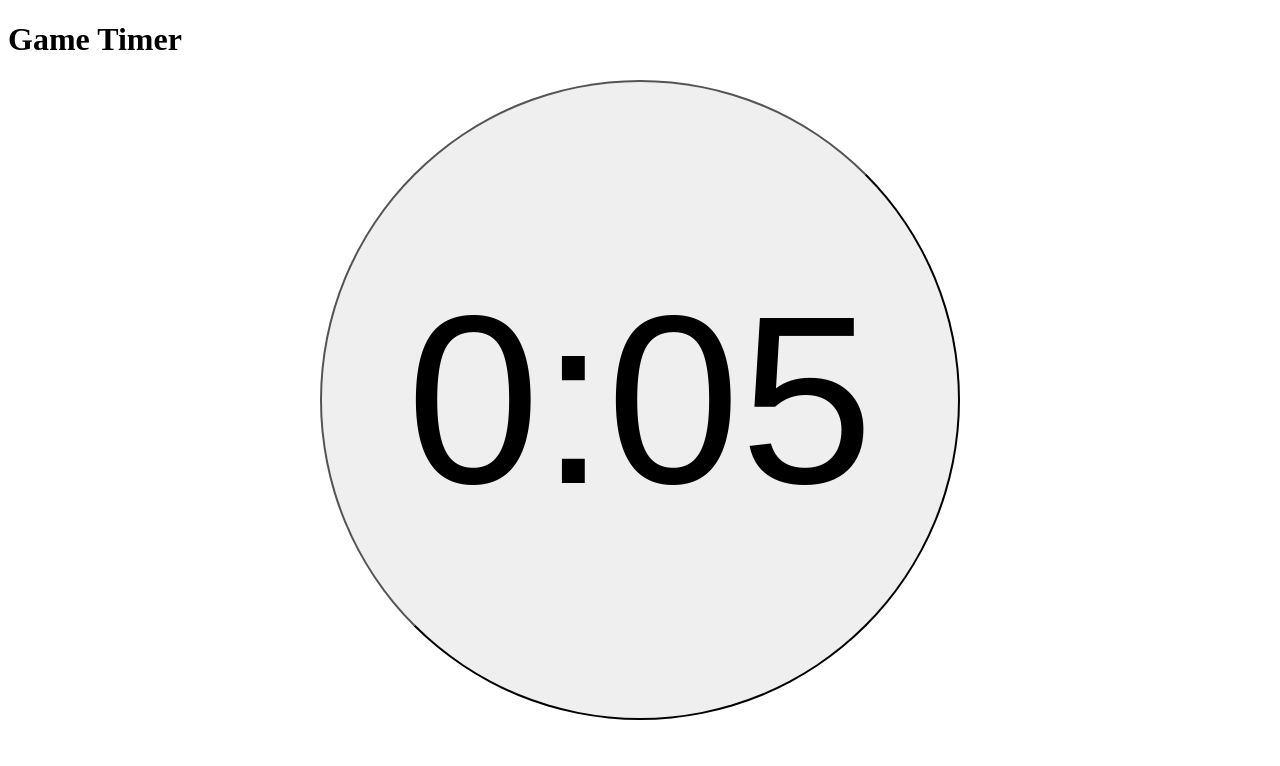
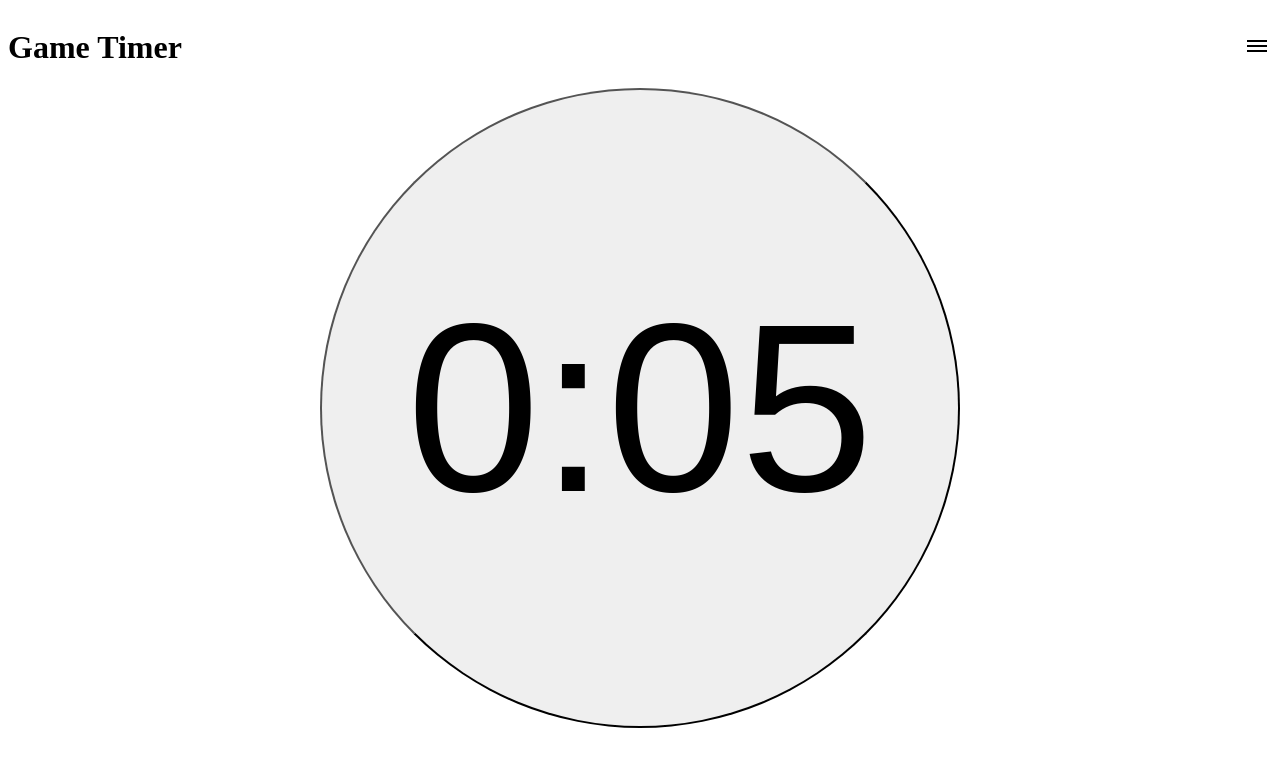
Before and after one commit to larashores/game-timer, a React (Vite) app: page / in a window 1280 px wide. Shown: the top 766 px of the page. Built offline with nearby package versions, Linux system fonts and the light colour scheme.

Commit message:
Add menu back

```diff
--- a/src/App.css
+++ b/src/App.css
@@ -1,5 +1,10 @@
-#menu {
-  float: right;
+#header {
+  display: flex;
+  align-items: center;
+}
+
+#title {
+  flex-grow: 1;
 }
 
 html,
--- a/src/App.tsx
+++ b/src/App.tsx
@@ -1,12 +1,11 @@
 import React from "react";
 import "./App.css";
-
 
 function App() {
   const initialCount = 5;
   const [count, setCount] = React.useState(initialCount);
   const timer = React.useRef(0);
-  const initialTime = React.useRef(0)
+  const initialTime = React.useRef(0);
 
   function display() {
     const minutes = Math.floor(count / 60);
@@ -16,13 +15,15 @@ function App() {
 
   function start(audio: HTMLAudioElement | undefined) {
     clearInterval(timer.current);
-    setCount(initialCount)
-    initialTime.current = Date.now()
+    setCount(initialCount);
+    initialTime.current = Date.now();
     timer.current = setInterval(loop, 1000, audio);
   }
 
   function loop(audio: HTMLAudioElement | undefined) {
-    const left = Math.ceil(initialCount - (Date.now() - initialTime.current) / 1000)
+    const left = Math.ceil(
+      initialCount - (Date.now() - initialTime.current) / 1000,
+    );
     setCount(left);
     if (left == 0) {
       clearInterval(timer.current);
@@ -32,14 +33,35 @@ function App() {
 
   return (
     <>
-      <div>
+      <div id="header">
         <h1 id="title">Game Timer</h1>
         <label id="menu">
-          {/* <svg width="30" height="30" xmlns="http://www.w3.org/2000/svg">
-            <line x1="5" y1="10" x2="25" y2="10" stroke="black" stroke-width="2" />
-            <line x1="5" y1="15" x2="25" y2="15" stroke="black" stroke-width="2" />
-            <line x1="5" y1="20" x2="25" y2="20" stroke="black" stroke-width="2" />
-          </svg> */}
+          <svg width="30" height="30" xmlns="http://www.w3.org/2000/svg">
+            <line
+              x1="5"
+              y1="10"
+              x2="25"
+              y2="10"
+              stroke="black"
+              stroke-width="2"
+            />
+            <line
+              x1="5"
+              y1="15"
+              x2="25"
+              y2="15"
+              stroke="black"
+              stroke-width="2"
+            />
+            <line
+              x1="5"
+              y1="20"
+              x2="25"
+              y2="20"
+              stroke="black"
+              stroke-width="2"
+            />
+          </svg>
         </label>
       </div>
       <div id="content">
```
